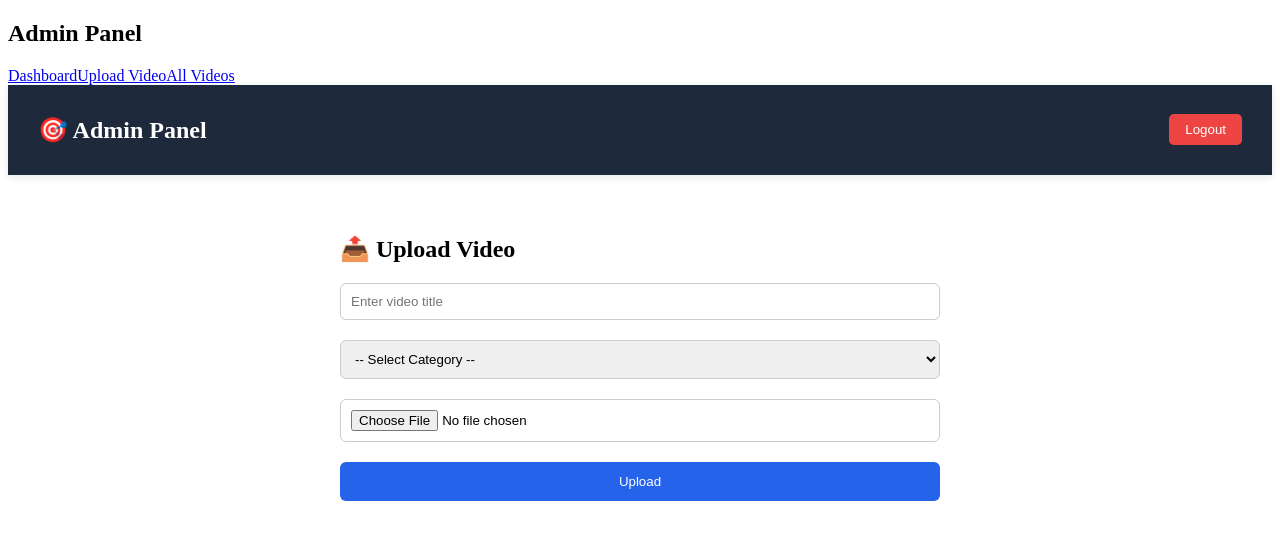
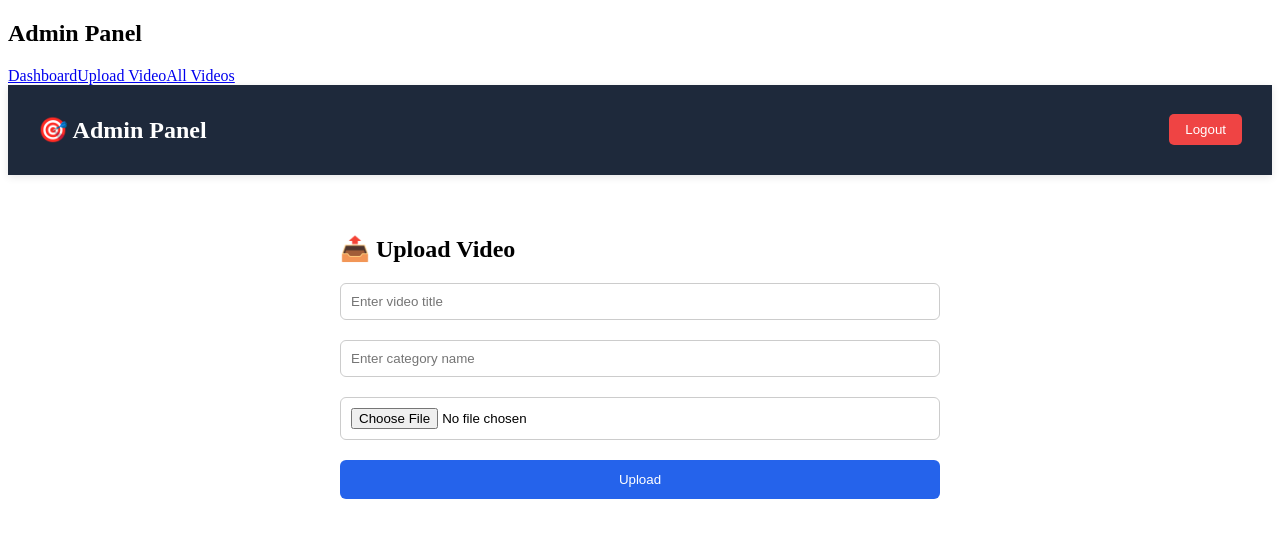
Before and after one commit to emonshikder007/mass-english, a React (Vite) app in the folder admin/: page /upload in a window 1280 px wide. Shown: the top 540 px of the page. Built offline with nearby package versions, Linux system fonts and the light colour scheme.

Commit message:
category functionality updated

```diff
--- a/admin/src/pages/UploadVideo/UploadVideo.jsx
+++ b/admin/src/pages/UploadVideo/UploadVideo.jsx
@@ -75,19 +75,15 @@ const UploadVideo = () => {
           required
         />
 
-        <select
+        <input
+          type="text"
           name="category"
           value={form.category}
           onChange={handleChange}
+          placeholder="Enter category name"
           style={inputStyle}
           required
-        >
-          <option value="">-- Select Category --</option>
-          <option value="preposition">Preposition</option>
-          <option value="article">Article</option>
-          <option value="tense">Tense</option>
-          <option value="others">Others</option>
-        </select>
+        />
 
         <input
           type="file"
```
